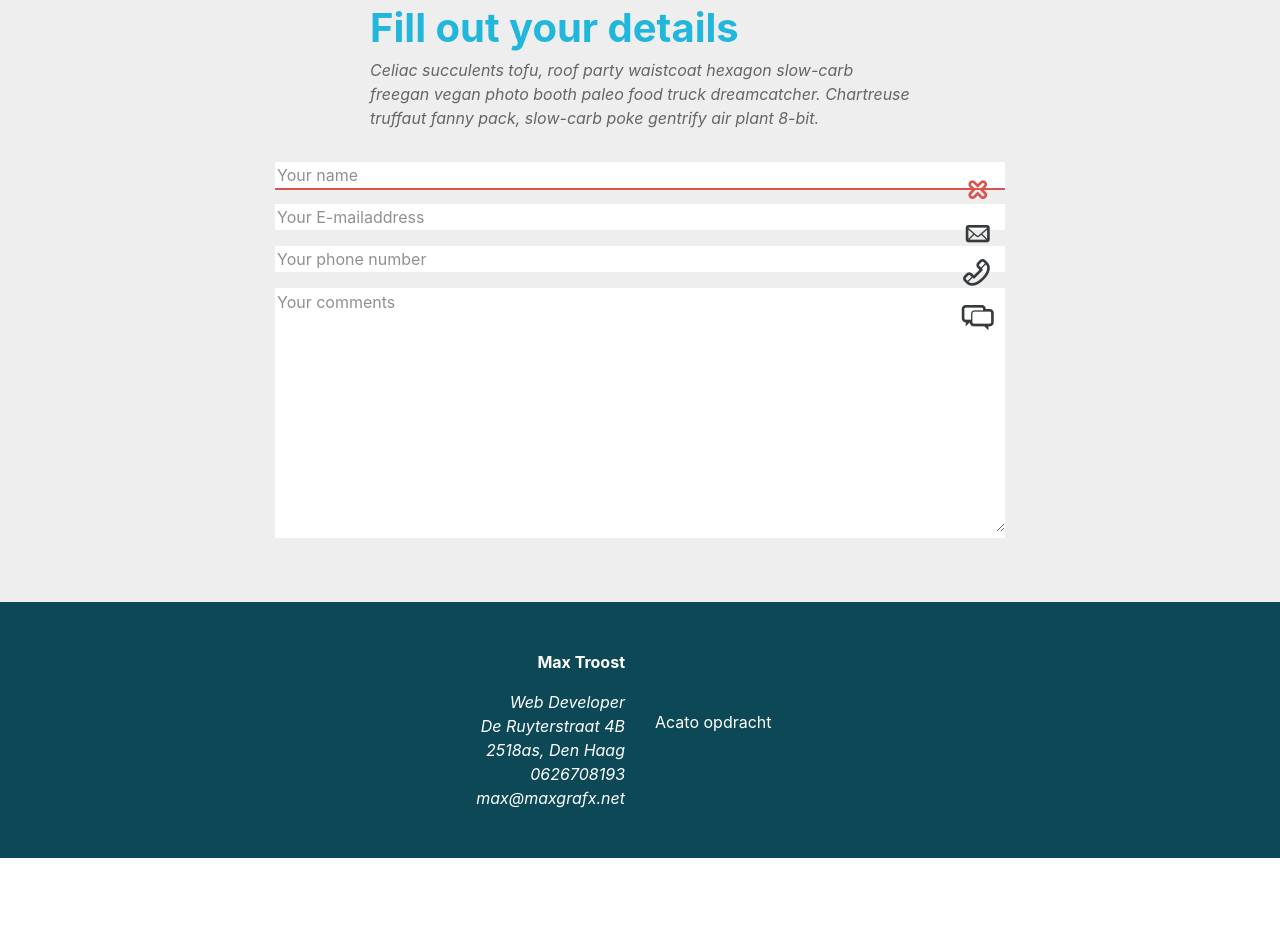
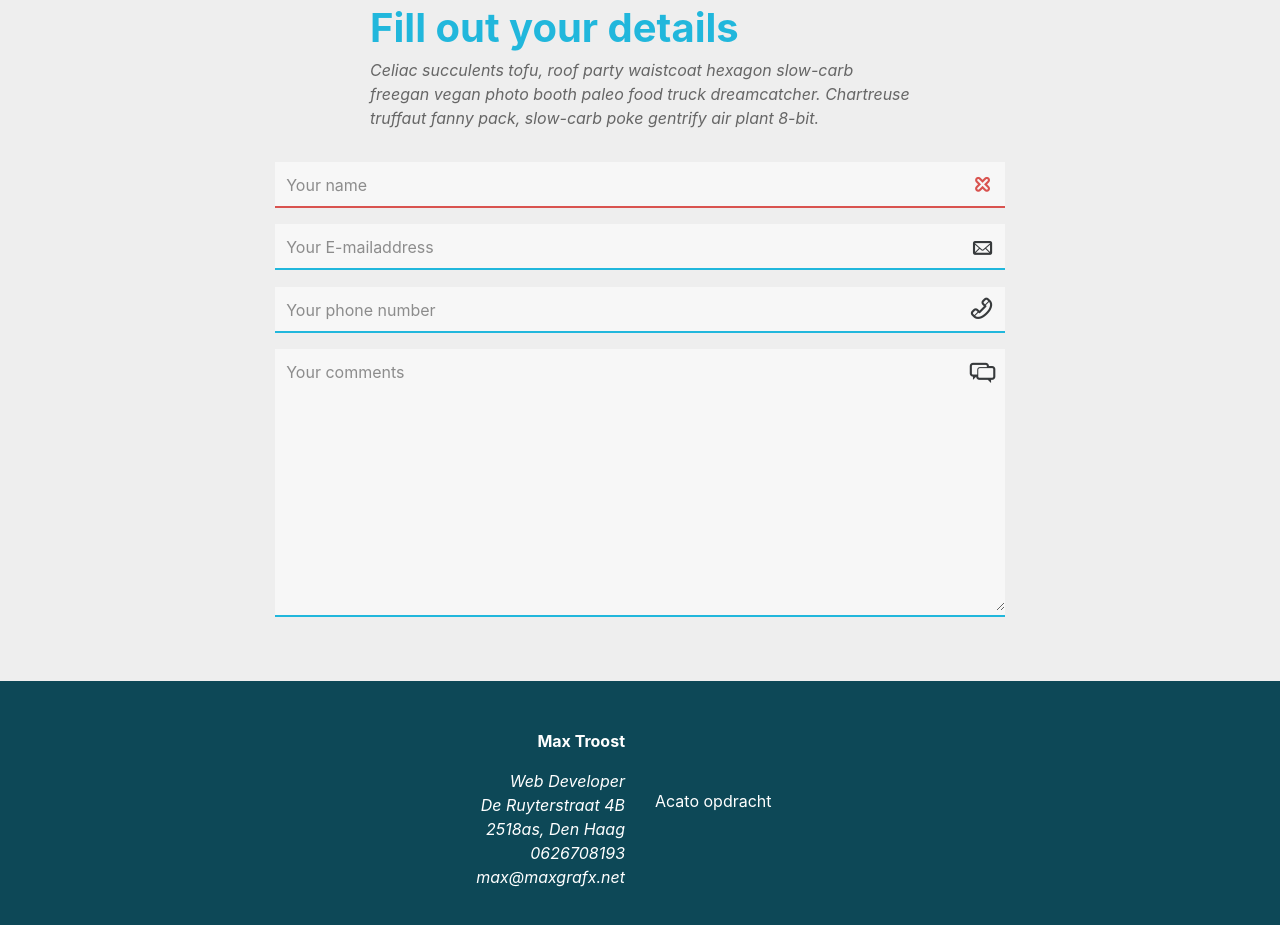
Before and after one commit to maxgrafx/acato, a website: page index.html in a window 1280 px wide. Shown: the part 1370-2295 px from the top of the page. Before the commit the page ends 2228 px from the top, so only its background shows below. Drawn offline with Linux system fonts and the light colour scheme; files whose address does not match are found by name.

Commit message:
input padding toegevoegd transitie omgedraaid voor input focus

```diff
--- a/assets/sass/dev/medewerkers.scss
+++ b/assets/sass/dev/medewerkers.scss
@@ -116,9 +116,10 @@ footer {
         appearance: none;
         z-index: 10;
         border-radius: 0;
+        padding: 0.7rem;
         +label {
-            background-color: transparent;
-            transition: background-color 800ms ease-out 300ms;
+            background-color: rgba(#fff, 0.5);
+            transition: background-color 200ms ease-in-out;
             pointer-events: none;
             position: absolute;
             top: 0;
@@ -129,10 +130,10 @@ footer {
             margin: 0;
             i[class^="icon-"] {
                 position: absolute;
-                top: 0.7rem;
-                right: 0.7rem;
+                top: 0.6rem;
+                right: 0.6rem;
                 z-index: 2;
-                font-size: 2rem;
+                font-size: 1.6rem;
                 opacity: 1;
                 transition: opacity 350ms ease-out, transform 350ms ease-out;
             }
@@ -144,23 +145,24 @@ footer {
             &:after {
                 content: "";
                 position: absolute;
-                background-color: rgba(#fff, 1);
+                background-color: rgba(#fff, 0);
                 left: 0;
                 top: 0;
                 right: 0;
                 bottom: 0;
-                transition: background-color 350ms ease-in-out, transform 350ms ease-out;
+                transform: rotate3d(1, 0, 0, 90deg);
+                transition: background-color 350ms ease-in-out 100ms, transform 350ms ease-out 200ms;
                 transform-origin: bottom;
             }
             &:before {
                 content: "";
                 z-index: 1;
                 position: absolute;
-                background-color: rgba(#21b7dc, 0);
+                background-color: rgba(#21b7dc, 1);
                 height: 2px;
                 width: 100%;
                 bottom: 0;
-                transform: translate3d(0, 4px, 0) scaleY(0);
+                transform: translate3d(0, 0, 0) scaleY(1);
                 transition: background-color 350ms ease-in-out, transform 350ms ease-out;
             }
             &.invalid {
@@ -173,7 +175,7 @@ footer {
                     transform: translate3d(0, 0, 0);
                 }
                 &:before {
-                    transform: translate3d(0, 2px, 0) scaleY(1);
+                    transform: translate3d(0, 0, 0) scaleY(1);
                     background-color: rgba($brand-danger, 1);
                 }
             }
@@ -181,21 +183,22 @@ footer {
         &:focus {
             outline: none;
             +label {
-                background-color: rgba(#fff, 0.5);
+                background-color: rgba(#fff, 0);
                 i[class^="icon-"] {
                     opacity: 0;
-                    transform: translate3d(50%, 0, 0);
+                    transform: translate3d(0, 30%, 0);
                 }
                 &:after {
-                    background-color: rgba(#fff, 0);
-                    transform: rotate3d(1, 0, 0, 90deg);
+                    background-color: rgba(#fff, 1);
+                    transform: rotate3d(1, 0, 0, 0deg);
                 }
                 &:before {
-                    transform: translate3d(0, 2px, 0) scaleY(1);
-                    background-color: rgba(#21b7dc, 1);
+                    transform: translate3d(0, 2px, 0) scaleY(0);
+                    // background-color: rgba(#21b7dc, 0);
                 }
                 &.invalid {
                     &:before {
+                        transform: translate3d(0, 0, 0) scaleY(1);
                         background-color: rgba($brand-danger, 1);
                     }
                 }
```
Also changed, not shown: assets/sass/build/medewerkers.min.css, 1 other file.
